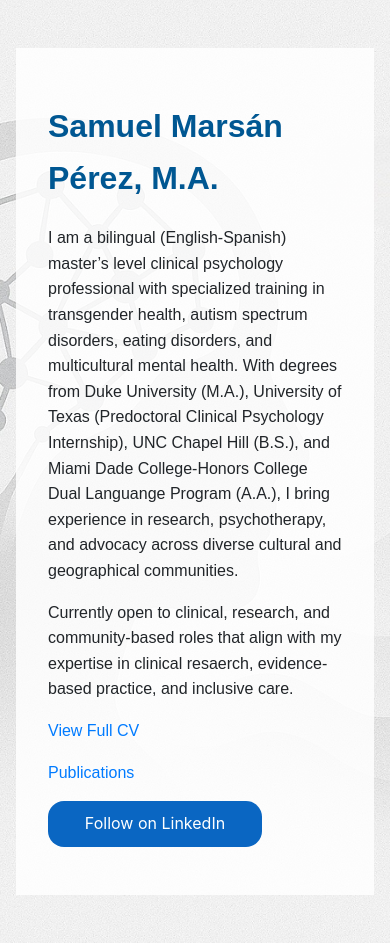
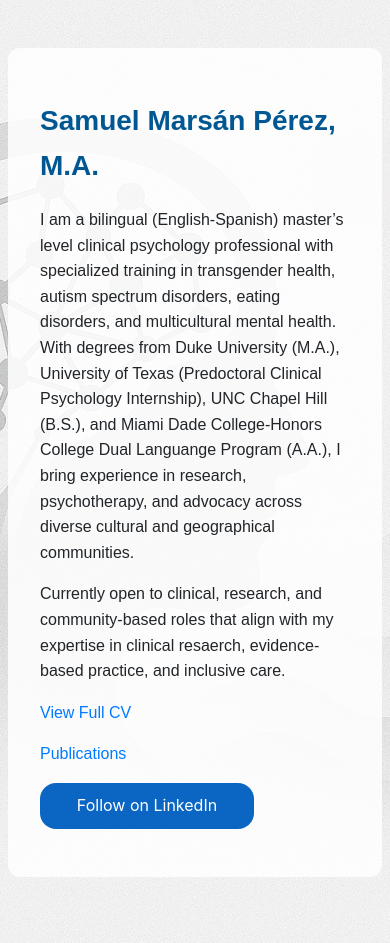
Before and after one commit to sm459-hub/samuelmarsan.github.io, a Jekyll site: the page built from index.md, in a window 390 px wide. Built offline with Jekyll 4.4.1, drawn with Linux system fonts in a browser that asks for light colours.

Commit message:
Update default.html

```diff
--- a/_layouts/default.html
+++ b/_layouts/default.html
@@ -8,6 +8,8 @@
     body {
       font-family: Arial, sans-serif;
       max-width: 800px;
+      width: 100%;
+      box-sizing: border-box;
       margin: 2rem auto;
       padding: 1rem;
       line-height: 1.6;
@@ -18,16 +20,20 @@
       background-attachment: fixed;
       color: #212529;
     }
+
     h1, h2, h3 {
       color: #005792;
     }
+
     a {
       color: #007bff;
       text-decoration: none;
     }
+
     a:hover {
       text-decoration: underline;
     }
+
     details {
       background: #fff;
       border: 1px solid #ccc;
@@ -36,20 +42,49 @@
       margin-bottom: 1rem;
       box-shadow: 0 2px 4px rgba(0, 0, 0, 0.05);
     }
+
     summary {
       font-weight: bold;
       cursor: pointer;
       color: #005792;
       font-size: 1.1rem;
     }
+
     summary:hover {
       text-decoration: underline;
     }
+
+    /* Mobile responsive styles */
+    @media (max-width: 600px) {
+      body {
+        padding: 1rem 0.5rem;
+      }
+
+      h1 {
+        font-size: 1.75rem;
+      }
+
+      h2 {
+        font-size: 1.4rem;
+      }
+
+      h3 {
+        font-size: 1.2rem;
+      }
+
+      details {
+        padding: 0.75rem;
+      }
+
+      .content-wrapper {
+        padding: 1rem;
+      }
+    }
   </style>
-<link rel="stylesheet" href="{{ "/assets/style.css" | relative_url }}">
+  <link rel="stylesheet" href="{{ "/assets/style.css" | relative_url }}">
 </head>
 <body>
-  <div style="background: rgba(255, 255, 255, 0.85); padding: 2rem;">
+  <div class="content-wrapper" style="background: rgba(255, 255, 255, 0.85); padding: 2rem; border-radius: 12px;">
     <h1>{{ page.title }}</h1>
     {{ content | markdownify }}
   </div>
```
